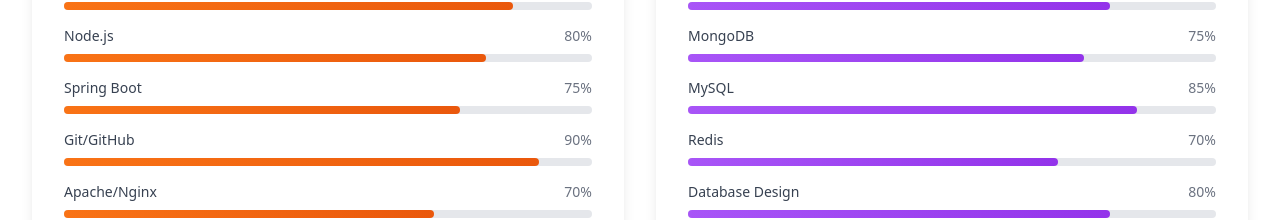
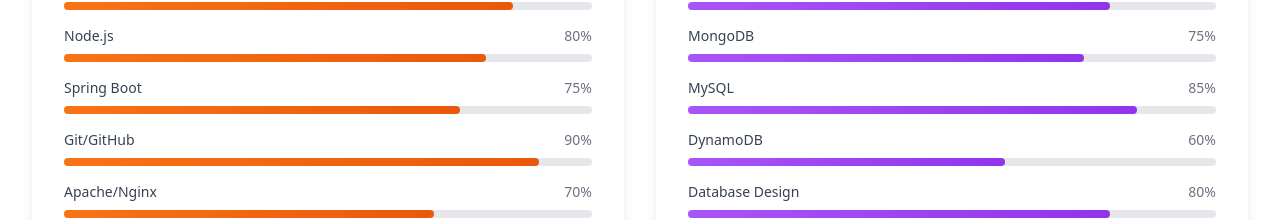
Before and after one commit to AshenSachinthana/portfolio-web, a React (Vite) app: page / in a window 1280 px wide. Shown: the part 2638-2858 px from the top of the page. Built offline with nearby package versions, Linux system fonts and the light colour scheme.

Commit message:
Update Skills component to replace Redis with DynamoDB

```diff
--- a/src/components/Skills.tsx
+++ b/src/components/Skills.tsx
@@ -48,7 +48,7 @@
         { name: 'PostgreSQL', level: 80 },
         { name: 'MongoDB', level: 75 },
         { name: 'MySQL', level: 85 },
-        { name: 'Redis', level: 70 },
+        { name: 'DynamoDB', level: 60 },
         { name: 'Database Design', level: 80 }
       ]
     }
```
